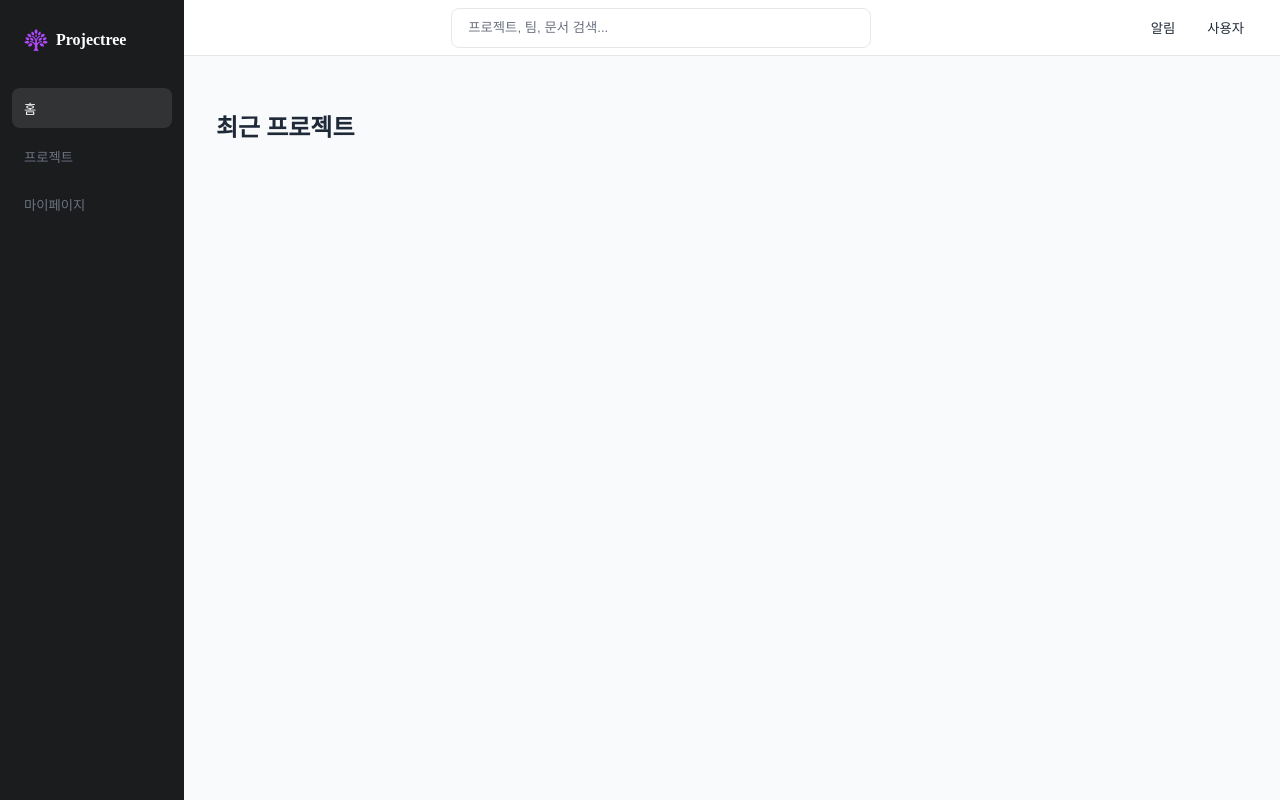
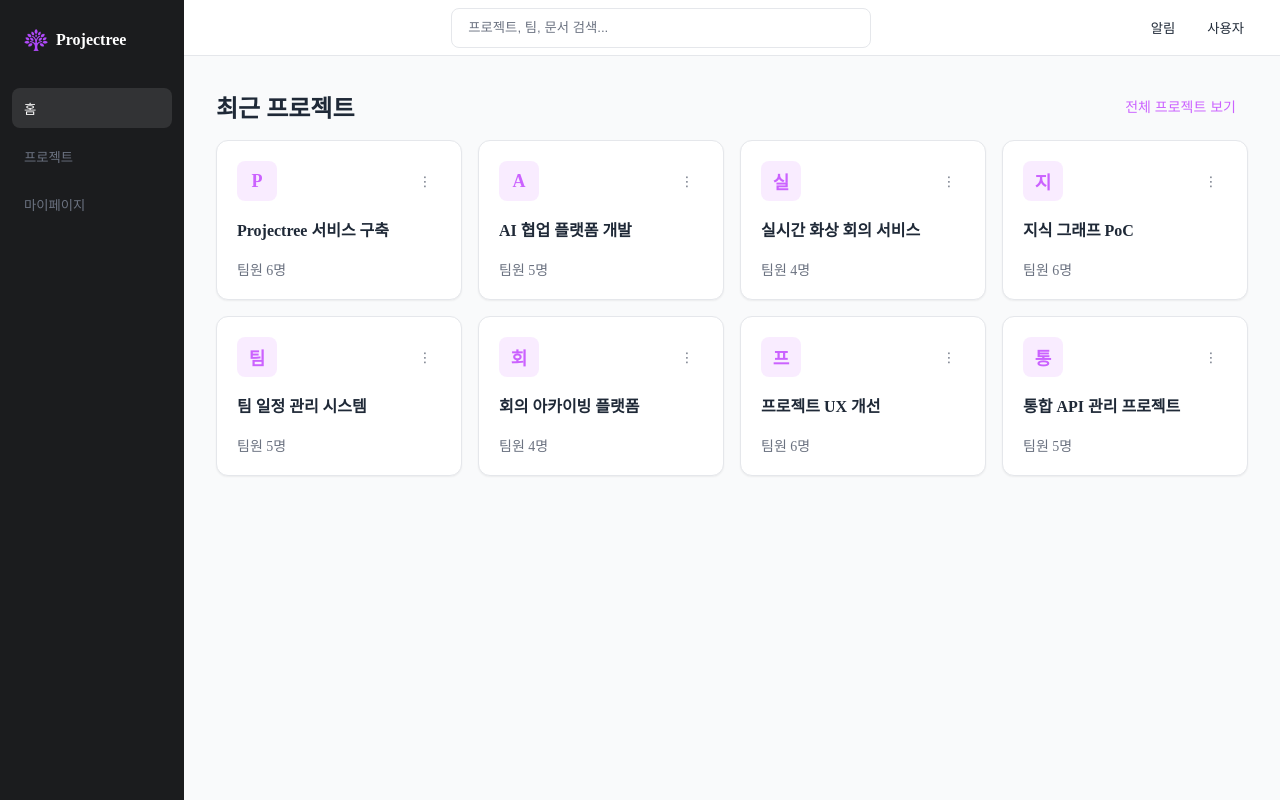
Before and after one commit to Tokwasp/Projectree, a React (Vite) app in the folder Frontend/: page /home in a window 1280 px wide. Built offline with nearby package versions, Linux system fonts and the light colour scheme.

Commit message:
S15P11D205-62: feat: 최근 프로젝트 목록 구현

```diff
--- /dev/null
+++ b/Frontend/src/components/home/ProjectCard.tsx
@@ -0,0 +1,32 @@
+import type { ProjectSummary } from "../../types/Project";
+import style from "../../css/components/home/ProjectCard.module.css";
+
+interface ProjectCardProps {
+  project: ProjectSummary;
+}
+
+export default function ProjectCard({ project }: ProjectCardProps) {
+  return (
+    <article className={style.card}>
+      <div className={style.cardHeader}>
+        <div className={style.projectIcon} aria-hidden="true">
+          {project.title.charAt(0)}
+        </div>
+
+        <button
+          className={style.menuButton}
+          type="button"
+          aria-label={`${project.title} 메뉴 열기`}
+        >
+          ⋮
+        </button>
+      </div>
+
+      <h3 className={style.projectName}>{project.title}</h3>
+
+      <div className={style.projectMeta}>
+        <span>팀원 {project.memberCount}명</span>
+      </div>
+    </article>
+  );
+}
--- /dev/null
+++ b/Frontend/src/components/home/RecentProjectSection.tsx
@@ -0,0 +1,33 @@
+import ProjectCard from "./ProjectCard";
+import type { ProjectSummary } from "../../types/Project";
+import style from "../../css/components/home/RecentProjectSection.module.css";
+
+interface RecentProjectSectionProps {
+  projects: ProjectSummary[];
+}
+
+export default function RecentProjectSection({
+  projects,
+}: RecentProjectSectionProps) {
+  return (
+    <section className={style.section}>
+      <div className={style.sectionHeader}>
+        <h1 className={style.title}>최근 프로젝트</h1>
+
+        <button className={style.viewAllButton} type="button">
+          전체 프로젝트 보기
+        </button>
+      </div>
+
+      {projects.length > 0 ? (
+        <div className={style.projectGrid}>
+          {projects.map((project) => (
+            <ProjectCard key={project.projectId} project={project} />
+          ))}
+        </div>
+      ) : (
+        <p className={style.emptyMessage}>참여 중인 프로젝트가 없습니다.</p>
+      )}
+    </section>
+  );
+}
--- /dev/null
+++ b/Frontend/src/css/components/home/ProjectCard.module.css
@@ -0,0 +1,70 @@
+.card {
+  display: flex;
+  flex-direction: column;
+  min-height: 160px;
+  padding: var(--space-5);
+  background: var(--color-white);
+  border: 1px solid var(--color-border);
+  border-radius: var(--radius-lg);
+  box-shadow: var(--shadow-sm);
+  transition:
+    border-color var(--transition-fast),
+    box-shadow var(--transition-fast),
+    transform var(--transition-fast);
+}
+
+.card:hover {
+  border-color: var(--color-primary);
+  box-shadow: var(--shadow-md);
+  transform: translateY(-2px);
+}
+
+.cardHeader {
+  display: flex;
+  align-items: center;
+  justify-content: space-between;
+}
+
+.projectIcon {
+  display: flex;
+  align-items: center;
+  justify-content: center;
+  width: var(--space-10);
+  height: var(--space-10);
+  color: var(--color-primary);
+  background: rgb(203 98 255 / 12%);
+  border-radius: var(--radius-md);
+  font-size: var(--text-lg);
+  font-weight: var(--font-semibold);
+}
+
+.menuButton {
+  width: var(--space-8);
+  height: var(--space-8);
+  padding: 0;
+  color: var(--color-secondary);
+  background: transparent;
+  border: 0;
+  border-radius: var(--radius-md);
+  cursor: pointer;
+}
+
+.menuButton:hover {
+  color: var(--color-text);
+  background: var(--color-gray-100);
+}
+
+.projectName {
+  margin: var(--space-4) 0;
+  color: var(--color-text);
+  font-size: var(--text-md);
+  font-weight: var(--font-semibold);
+}
+
+.projectMeta {
+  display: flex;
+  gap: var(--space-6);
+  margin-top: auto;
+  color: var(--color-secondary);
+  font-size: var(--text-sm);
+}
--- /dev/null
+++ b/Frontend/src/css/components/home/RecentProjectSection.module.css
@@ -0,0 +1,64 @@
+.section {
+  width: 100%;
+}
+
+.sectionHeader {
+  display: flex;
+  align-items: center;
+  justify-content: space-between;
+  margin-bottom: var(--space-4);
+}
+
+.title {
+  margin: 0;
+  color: var(--color-text);
+  font-size: var(--text-2xl);
+  font-weight: var(--font-semibold);
+}
+
+.viewAllButton {
+  padding: var(--space-2) var(--space-3);
+  color: var(--color-primary);
+  background: transparent;
+  border: 0;
+  border-radius: var(--radius-md);
+  font-size: var(--text-sm);
+  cursor: pointer;
+}
+
+.viewAllButton:hover {
+  background: rgb(203 98 255 / 8%);
+}
+
+.projectGrid {
+  display: grid;
+  grid-template-columns: repeat(4, minmax(0, 1fr));
+  gap: var(--space-4);
+}
+
+.emptyMessage {
+  margin: 0;
+  padding: var(--space-12);
+  color: var(--color-secondary);
+  border: 1px dashed var(--color-border);
+  border-radius: var(--radius-lg);
+  text-align: center;
+}
+
+@media (max-width: 1200px) {
+  .projectGrid {
+    grid-template-columns: repeat(2, minmax(0, 1fr));
+  }
+}
+
+@media (max-width: 768px) {
+  .sectionHeader {
+    align-items: flex-start;
+    flex-direction: column;
+    gap: var(--space-2);
+  }
+
+  .projectGrid {
+    grid-template-columns: 1fr;
+  }
+}
--- a/Frontend/src/pages/HomePage.tsx
+++ b/Frontend/src/pages/HomePage.tsx
@@ -1,7 +1,65 @@
+import RecentProjectSection from "../components/home/RecentProjectSection";
+import type { ProjectSummary } from "../types/Project";
+
+const mockProjects: ProjectSummary[] = [
+  {
+    projectId: 1,
+    title: "Projectree 서비스 구축",
+    ownerName: "김싸피",
+    memberCount: 6,
+    createdAt: "2026-07-15T10:00:00",
+  },
+  {
+    projectId: 2,
+    title: "AI 협업 플랫폼 개발",
+    ownerName: "이싸피",
+    memberCount: 5,
+    createdAt: "2026-07-16T09:30:00",
+  },
+  {
+    projectId: 3,
+    title: "실시간 화상 회의 서비스",
+    ownerName: "박싸피",
+    memberCount: 4,
+    createdAt: "2026-07-17T14:00:00",
+  },
+  {
+    projectId: 4,
+    title: "지식 그래프 PoC",
+    ownerName: "최싸피",
+    memberCount: 6,
+    createdAt: "2026-07-18T11:20:00",
+  },
+  {
+    projectId: 5,
+    title: "팀 일정 관리 시스템",
+    ownerName: "정싸피",
+    memberCount: 5,
+    createdAt: "2026-07-19T09:00:00",
+  },
+  {
+    projectId: 6,
+    title: "회의 아카이빙 플랫폼",
+    ownerName: "한싸피",
+    memberCount: 4,
+    createdAt: "2026-07-20T13:30:00",
+  },
+  {
+    projectId: 7,
+    title: "프로젝트 UX 개선",
+    ownerName: "윤싸피",
+    memberCount: 6,
+    createdAt: "2026-07-21T10:40:00",
+  },
+  {
+    projectId: 8,
+    title: "통합 API 관리 프로젝트",
+    ownerName: "장싸피",
+    memberCount: 5,
+    createdAt: "2026-07-22T15:10:00",
+  },
+];
+
 export default function HomePage() {
-  return (
-    <section>
-      <h1>최근 프로젝트</h1>
-    </section>
-  );
+  return <RecentProjectSection projects={mockProjects} />;
 }
--- /dev/null
+++ b/Frontend/src/types/Project.ts
@@ -0,0 +1,7 @@
+export interface ProjectSummary {
+  projectId: number;
+  title: string;
+  ownerName: string;
+  memberCount: number;
+  createdAt: string;
+}
```
